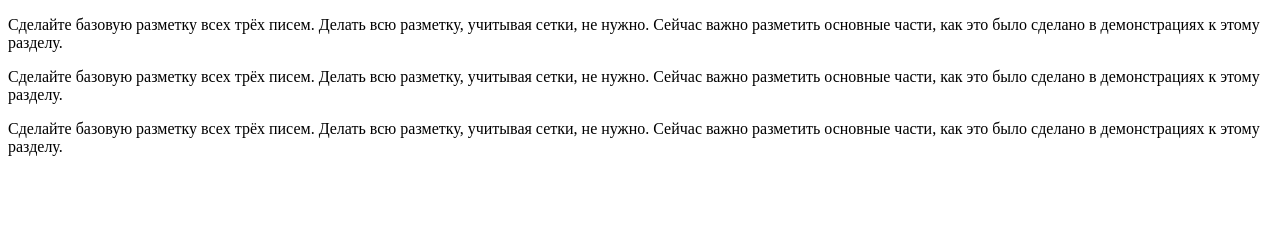
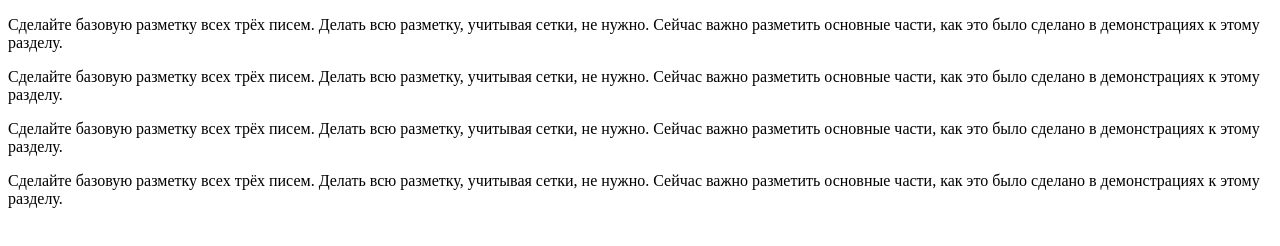
Before and after one commit to htmlacademy-email/772485-play-html-1, a plain HTML site: page 2-welcome/index.html in a window 1280 px wide. Drawn offline with Linux system fonts and the light colour scheme.

Commit message:
Задание2 часть1

```diff
--- a/2-welcome/index.html
+++ b/2-welcome/index.html
@@ -6,6 +6,7 @@
     <p>Сделайте базовую разметку всех трёх писем. Делать всю разметку, учитывая сетки, не нужно. Сейчас важно разметить основные части, как это было сделано в демонстрациях к этому разделу.</p>
     <p>Сделайте базовую разметку всех трёх писем. Делать всю разметку, учитывая сетки, не нужно. Сейчас важно разметить основные части, как это было сделано в демонстрациях к этому разделу.</p>
     <p>Сделайте базовую разметку всех трёх писем. Делать всю разметку, учитывая сетки, не нужно. Сейчас важно разметить основные части, как это было сделано в демонстрациях к этому разделу.</p>
+    <p>Сделайте базовую разметку всех трёх писем. Делать всю разметку, учитывая сетки, не нужно. Сейчас важно разметить основные части, как это было сделано в демонстрациях к этому разделу.</p>
   </head>
   <body>
 
```
